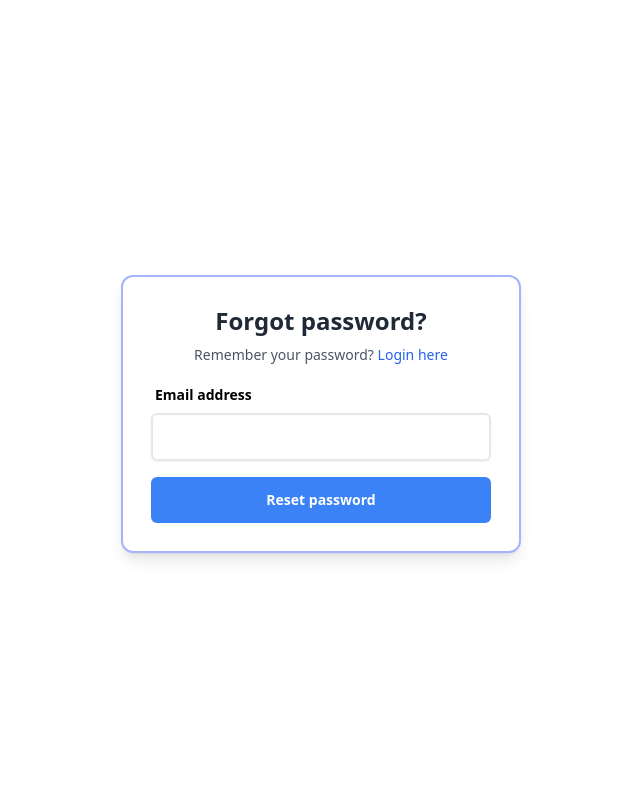
After one commit to DevRPL/Test-PT-coralis-studio, a CodeIgniter 4 app: template app/Views/users/forget-password.php in a window 1280 px wide. The commit adds this page. Shown: the whole page, without its empty margins (319-959 px from the left). Run offline with PHP 8.4 and a stand-in for CodeIgniter, Linux system fonts and the light colour scheme; the template is opened without the code that fills it, so the values that code supplies are empty; some libraries are stand-ins or nearby versions.

Commit message:
frontend forget password

```diff
--- a/app/Config/Routes.php
+++ b/app/Config/Routes.php
@@ -34,6 +34,7 @@ $routes->get('/login', 'ProfileController::login');
 $routes->get('/register', 'ProfileController::register');
 $routes->post('/register/storeRegister', 'ProfileController::storeRegister');
 $routes->post('/login/storeLogin', 'ProfileController::storeLogin');
+$routes->get('/forget-password', 'ProfileController::forgetPassword');
 $routes->get('/dashboard', 'DashboardController::index',['filter' => 'authGuard']);
 $routes->get('/logout', 'DashboardController::logout');
 
--- a/app/Controllers/ProfileController.php
+++ b/app/Controllers/ProfileController.php
@@ -81,4 +81,9 @@ class ProfileController extends BaseController
             return redirect()->to('/login');
         }
     }
+
+    public function forgetPassword()
+    {
+        return view('users/forget-password');
+    }
 }
--- /dev/null
+++ b/app/Views/users/forget-password.php
@@ -0,0 +1,43 @@
+<!doctype html>
+<html>
+<head>
+  <meta charset="UTF-8">
+  <meta name="viewport" content="width=device-width, initial-scale=1.0">
+  <script src="https://cdn.tailwindcss.com"></script>
+</head>
+<body>
+
+<div class="min-h-screen flex items-center">
+  <main id="content" role="main" class="justify-center w-full max-w-md mx-auto p-6">
+    <div class="mt-7 bg-white  rounded-xl shadow-lg dark:bg-gray-800 dark:border-gray-700 border-2 border-indigo-300">
+      <div class="p-4 sm:p-7">
+        <div class="text-center">
+          <h1 class="block text-2xl font-bold text-gray-800 dark:text-white">Forgot password?</h1>
+          <p class="mt-2 text-sm text-gray-600 dark:text-gray-400">
+            Remember your password?
+            <a class="text-blue-600 decoration-2 hover:underline font-medium" href="<?= base_url('login'); ?>">
+              Login here
+            </a>
+          </p>
+        </div>
+
+        <div class="mt-5">
+          <form>
+            <div class="grid gap-y-4">
+              <div>
+                <label for="email" class="block text-sm font-bold ml-1 mb-2 dark:text-white">Email address</label>
+                <div class="relative">
+                  <input type="email" id="email" name="email" class="py-3 px-4 block w-full border-2 border-gray-200 rounded-md text-sm focus:border-blue-500 focus:ring-blue-500 shadow-sm" required aria-describedby="email-error">
+                </div>
+                    <p class="hidden text-xs text-red-600 mt-2" id="email-error">Please include a valid email address so we can get back to you</p>
+                </div>
+                <button type="submit" class="py-3 px-4 inline-flex justify-center items-center gap-2 rounded-md border border-transparent font-semibold bg-blue-500 text-white hover:bg-blue-600 focus:outline-none focus:ring-2 focus:ring-blue-500 focus:ring-offset-2 transition-all text-sm dark:focus:ring-offset-gray-800">Reset password</button>
+                </div>
+            </form>
+            </div>
+        </div>
+        </div>
+    </main>
+</div>
+</body>
+</html>
--- a/app/Views/users/login.php
+++ b/app/Views/users/login.php
@@ -47,6 +47,7 @@
         >
           Login
         </button>
+        <a href="<?= base_url('forget-password'); ?>" class="text-sm font-thin text-gray-800 hover:underline mt-2 inline-block hover:text-indigo-600">Forget Password</a>
       </div>
     </form>
   </div>
```
